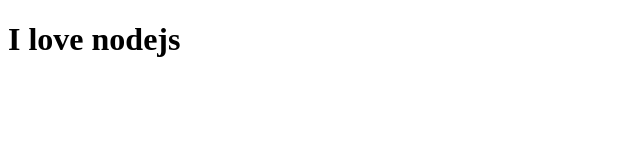
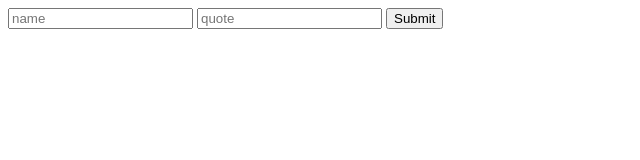
Before and after one commit to Thendo18/CRUD-app-with-Node-and-MongoDB, a website: page index.html in a window 1280 px wide. Shown: the whole page, without its empty margins (0-640 px from the left). Drawn offline with Linux system fonts and the light colour scheme.

Commit message:
server and browser communicating

```diff
--- a/index.html
+++ b/index.html
@@ -5,6 +5,11 @@
   <title>MY APP</title>
 </head>
 <body>
-  <h1> I love nodejs </h1>
+  <!-- <h1> I love nodejs </h1> -->
+  <form action="/quotes" method="POST">
+    <input type="text" placeholder="name" name="name">
+    <input type="text" placeholder="quote" name="quote">
+    <button type="submit">Submit</button>
+  </form>
 </body>
 </html>
--- a/package.json
+++ b/package.json
@@ -3,6 +3,7 @@
     "dev": "nodemon server.js"
   },
   "dependencies": {
+    "body-parser": "^1.20.0",
     "express": "^4.18.1"
   },
   "devDependencies": {
```
Also changed, not shown: server.js (+8 -0 lines), 1 other file.
